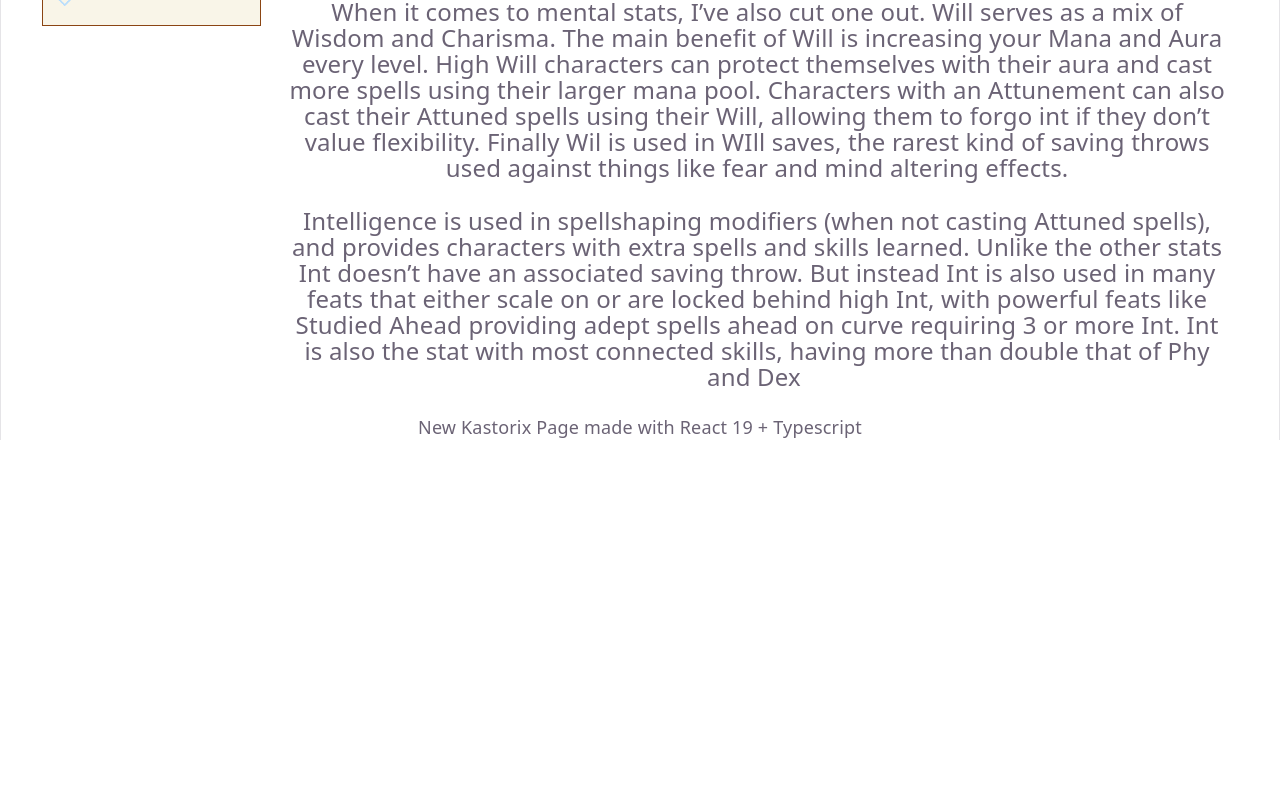
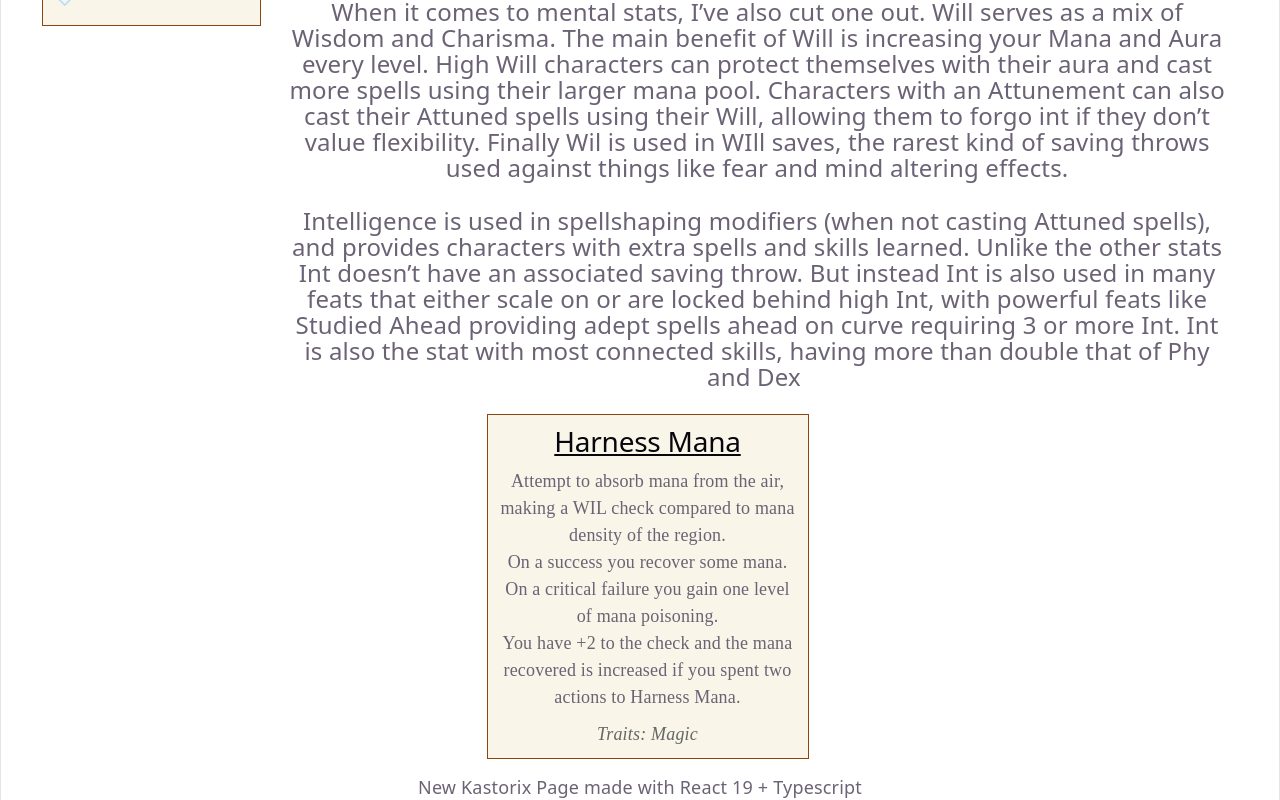
Before and after one commit to Acasez/kastorixv2, a React (Vite) app: page /index in a window 1280 px wide. Shown: the part 2290-3090 px from the top of the page. Before the commit the page ends 2730 px from the top, so only its background shows below. Built offline with nearby package versions, Linux system fonts and the light colour scheme.

Commit message:
Action box from JSON

```diff
--- a/src/CSS/RulesBox.css
+++ b/src/CSS/RulesBox.css
@@ -32,3 +32,14 @@
     height: 24px;
     margin-right: 10px;
 }
+
+.action-details {
+    margin-top: 10px;
+    line-height: 1.5;
+}
+
+.traits {
+    font-style: italic;
+    color: #666;
+    margin-top: 10px;
+}
--- /dev/null
+++ b/src/components/ActionBox.tsx
@@ -0,0 +1,79 @@
+import "../CSS/RulesBox.css";
+import { useEffect, useState } from "react";
+
+interface Action {
+  name: string;
+  actions: string;
+  trigger: string;
+  description: string;
+  traits: string;
+}
+
+interface ActionProp {
+  action: string;
+}
+
+export default function ActionBox({ action }: ActionProp) {
+  const [actionDetails, setActionDetails] = useState<Action | null>(null);
+  const [loading, setLoading] = useState<boolean>(true);
+  const [error, setError] = useState<string | null>(null);
+
+  useEffect(() => {
+    const fetchActionDetails = async () => {
+      try {
+        const response = await fetch("/json/actions.json");
+        if (!response.ok) {
+          throw new Error("Failed to fetch actions.json");
+        }
+        const data: Action[] = await response.json();
+        const matchedAction = data.find((item) => item.name === action);
+        if (matchedAction) {
+          setActionDetails(matchedAction);
+        } else {
+          setError("Action not found");
+        }
+      } catch (err) {
+        setError("Failed to load action details");
+        console.error(err);
+      } finally {
+        setLoading(false);
+      }
+    };
+
+    fetchActionDetails();
+  }, [action]);
+
+  if (loading) {
+    return <div className="rules-box">Loading...</div>;
+  }
+
+  if (error) {
+    return <div className="rules-box">{error}</div>;
+  }
+
+  if (!actionDetails) {
+    return <div className="rules-box">No details found</div>;
+  }
+
+  // Replace newlines with <br /> for proper rendering
+  const formattedDescription = actionDetails.description
+    .split("\n")
+    .map((line, i) => (
+      <span key={i}>
+        {line}
+        <br />
+      </span>
+    ));
+
+  return (
+    <div className="rules-box">
+      <h2 className="rule-title">{action}</h2>
+      <div className="action-details">
+        <p>{formattedDescription}</p>
+        {actionDetails.traits && (
+          <p className="traits">Traits: {actionDetails.traits}</p>
+        )}
+      </div>
+    </div>
+  );
+}
--- a/src/pages/RPGOverview.tsx
+++ b/src/pages/RPGOverview.tsx
@@ -1,3 +1,4 @@
+import ActionBox from "../components/ActionBox";
 import ImageDisplay from "../components/ImageDisplay";
 import TitleSection from "../components/PageIntroFlair";
 import RowFrame from "../components/RowFrame";
@@ -73,6 +74,9 @@ export default function RPGOverview() {
           ]}
         />
       </RowFrame>
+      <RowFrame reverse={true}>
+        <ActionBox action="Harness Mana" />
+      </RowFrame>
     </>
   );
 }
```
